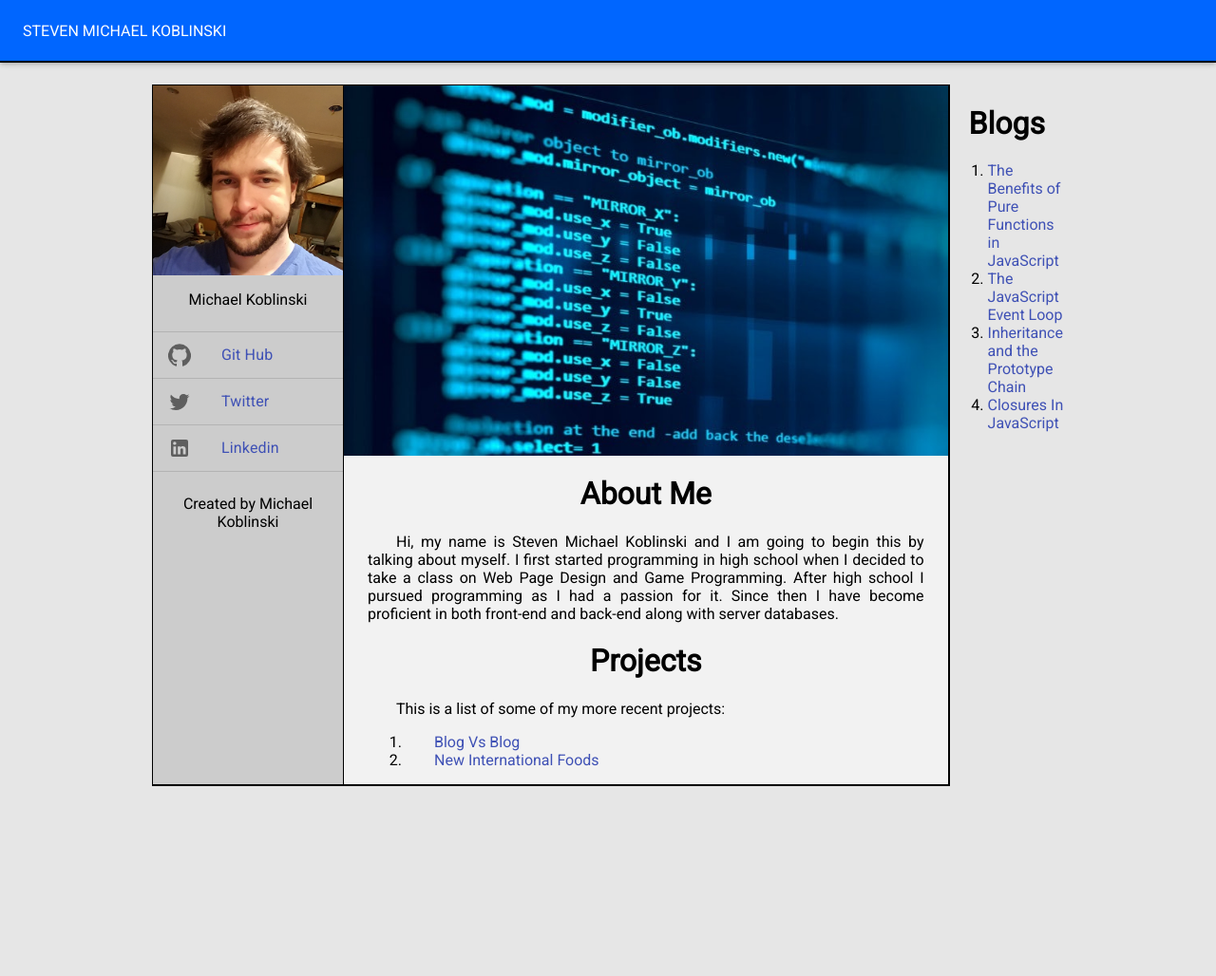
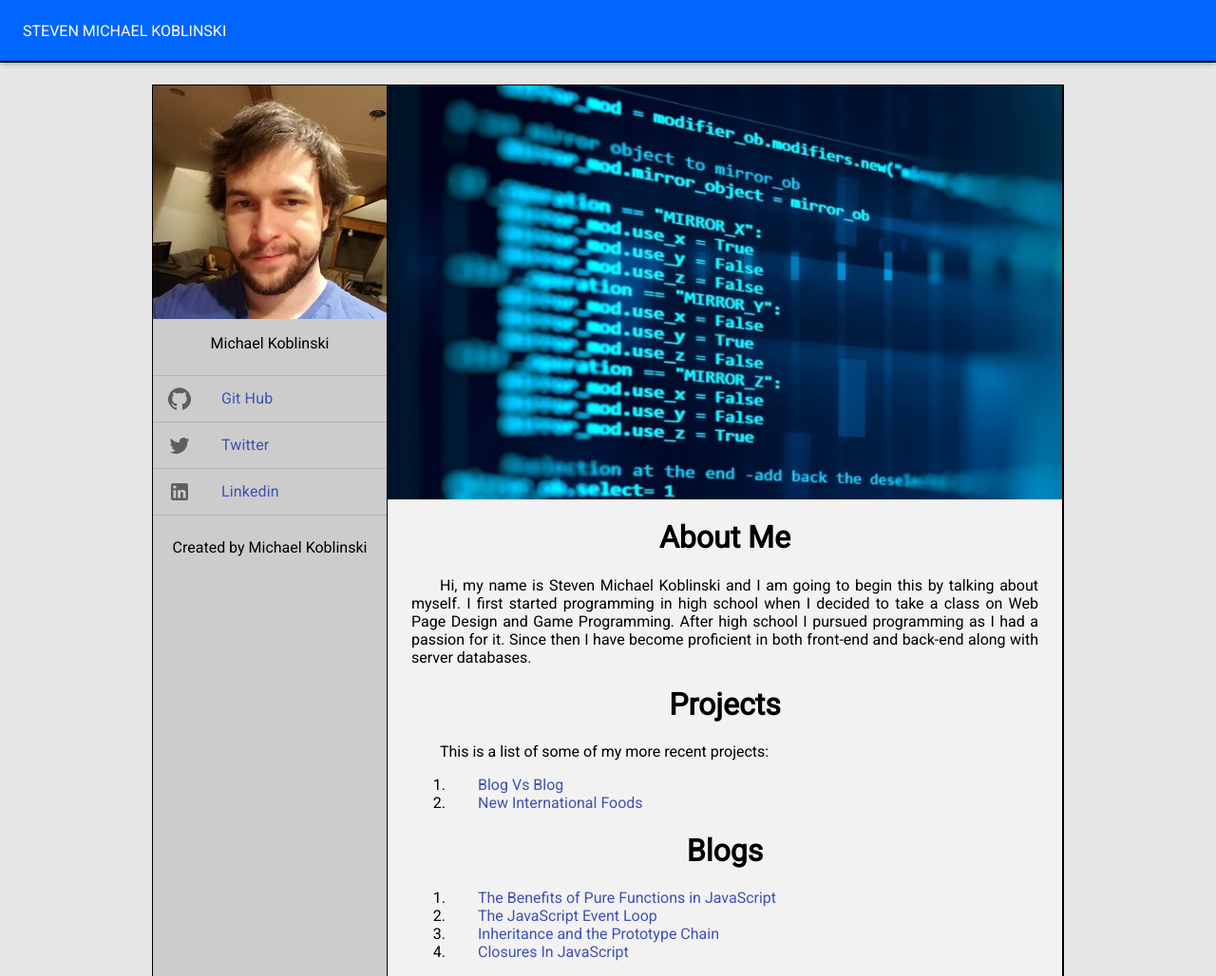
Before and after one commit to Koblinskis/portfolio, a Gatsby site: page / in a window 1280 px wide. Shown: the whole page at 95% size. Before the commit the page ends 851 px from the top, so only its background shows below. Built offline with nearby package versions, Linux system fonts and the light colour scheme; Gatsby itself is replaced by a stand-in of ours.

```diff
--- a/src/components/layout.js
+++ b/src/components/layout.js
@@ -16,6 +16,18 @@
   hero: {
     minWidth: '100%',
   },
+  pageSize: {
+    margin: `0 auto`,
+    maxWidth: 960,
+    [theme.breakpoints.down('xs')]: {
+      maxWidth: 320,
+      margin: `0 auto`,
+    },
+    [theme.breakpoints.down('sm')]: {
+      maxWidth: 720,
+      margin: `0 auto`,
+    }
+  }
 }));
 
 const Layout = ({ children }) => {
@@ -23,13 +35,7 @@
   return (
     <>
       <Header />
-      <div
-        style={{
-          margin: `0 auto`,
-          maxWidth: 960,
-          padding: `0 1.0875rem 1.45rem`,
-        }}
-      >
+      <div className={classes.pageSize}>
         <main>{children}</main>
       </div>
     </>
--- a/src/pages/index.js
+++ b/src/pages/index.js
@@ -21,7 +21,7 @@
 const useStyles = makeStyles(theme => ({
   container: {
     display: 'flex',
-    justifyContent: 'space-between',
+    justifyContent: 'center',
   },
   sideBar: {
     display: 'inline',
@@ -40,18 +40,39 @@
     minWidth: 600,
     maxHeight: '100%',
     backgroundColor: '#f2f2f2',
-    textAlign: 'center'
+    textAlign: 'center',
+    [theme.breakpoints.down('sm')]: {
+      maxWidth: 620,
+      minWidth: 310,
+    }
   },
   center: {
     textAlign: 'center',
     paddingLeft: '20px',
     paddingRight: '20px',
+    [theme.breakpoints.down('sm')]: {
+      paddingLeft: '10px',
+      paddingRight: '10px',
+    }
   },
   text: {
     textAlign: 'justify',
     paddingLeft: '25px',
     paddingRight: '25px',
-    textIndent: '30px'
+    textIndent: '30px',
+    [theme.breakpoints.down('sm')]: {
+      textAlign: 'left',
+      textIndent: '0px',
+    }
+  },
+  picture: {
+    display: 'block',
+    [theme.breakpoints.down('sm')]: {
+      display: 'block',
+    },
+    [theme.breakpoints.down('xs')]: {
+      display: 'none'
+    },
   }
 }));
 
@@ -138,7 +159,10 @@
           <p className={classes.center}>Created by Michael Koblinski</p>
         </Box>
         <Box border={1} borderBottom={2} borderRight={2} className={classes.content} component="div">
-          <BImage />
+          <div className={classes.picture}>
+          <BImage  />
+
+          </div>
           <h1 className={classes.center}>About Me</h1>
           <p className={classes.text}>Hi, my name is Steven Michael Koblinski and I am going to begin this by talking about myself. I first started programming in high school when I decided to take a class on Web Page Design and Game Programming. After high school I pursued programming as I had a passion for it. Since then I have become proficient in both front-end and back-end along with server databases.</p>
 
@@ -149,15 +173,15 @@
           <li><Link href={projectLinks(1)}>New International Foods</Link></li>
           </ol>
           </p>
-        </Box>
-        <Box>
           <h1 className={classes.center}>Blogs</h1>
+          <p className={classes.text}>
           <ol>
             <li><Link href={blogLinks(0)}>The Benefits of Pure Functions in JavaScript</Link></li>
             <li><Link href={blogLinks(1)}>The JavaScript Event Loop</Link></li>
             <li><Link href={blogLinks(2)}>Inheritance and the Prototype Chain</Link></li>
             <li><Link href={blogLinks(2)}>Closures In JavaScript</Link></li>
           </ol>
+          </p>
         </Box>
       </div>
     </Layout>
```
